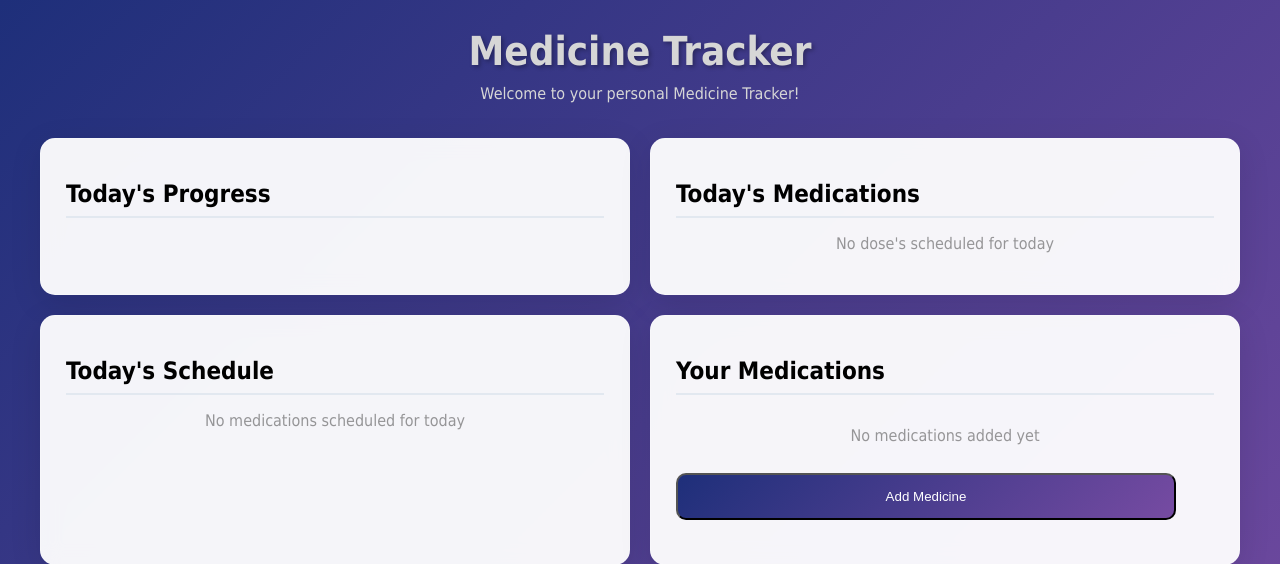
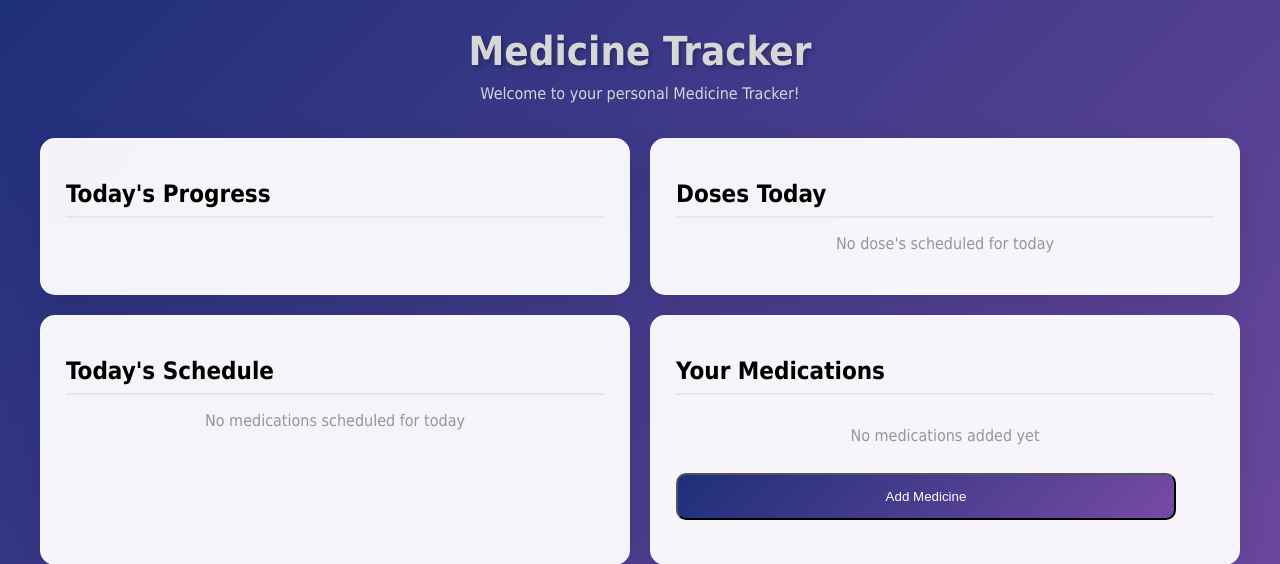
Before and after one commit to ItsElyas/MedHelper, a Flask app: page / in a window 1280 px wide. Shown: the top 564 px of the page. Run offline with Flask 3, Linux system fonts and the light colour scheme.

Commit message:
changed name for one of divs

```diff
--- a/templates/index.html
+++ b/templates/index.html
@@ -18,10 +18,10 @@
         <p id="progress"></p>
     </div>
 
-    <div class="todaysDoses">
-        <h1>Today's Medications</h1>
+    <div class="dosesToday">
+        <h1>Doses Today</h1>
         <p id="noMedicine">No dose's scheduled for today</p>
-        <p id="todaysDoses"></p>
+        <p id="dosePercentage"></p>
         </div>
 
 
```
